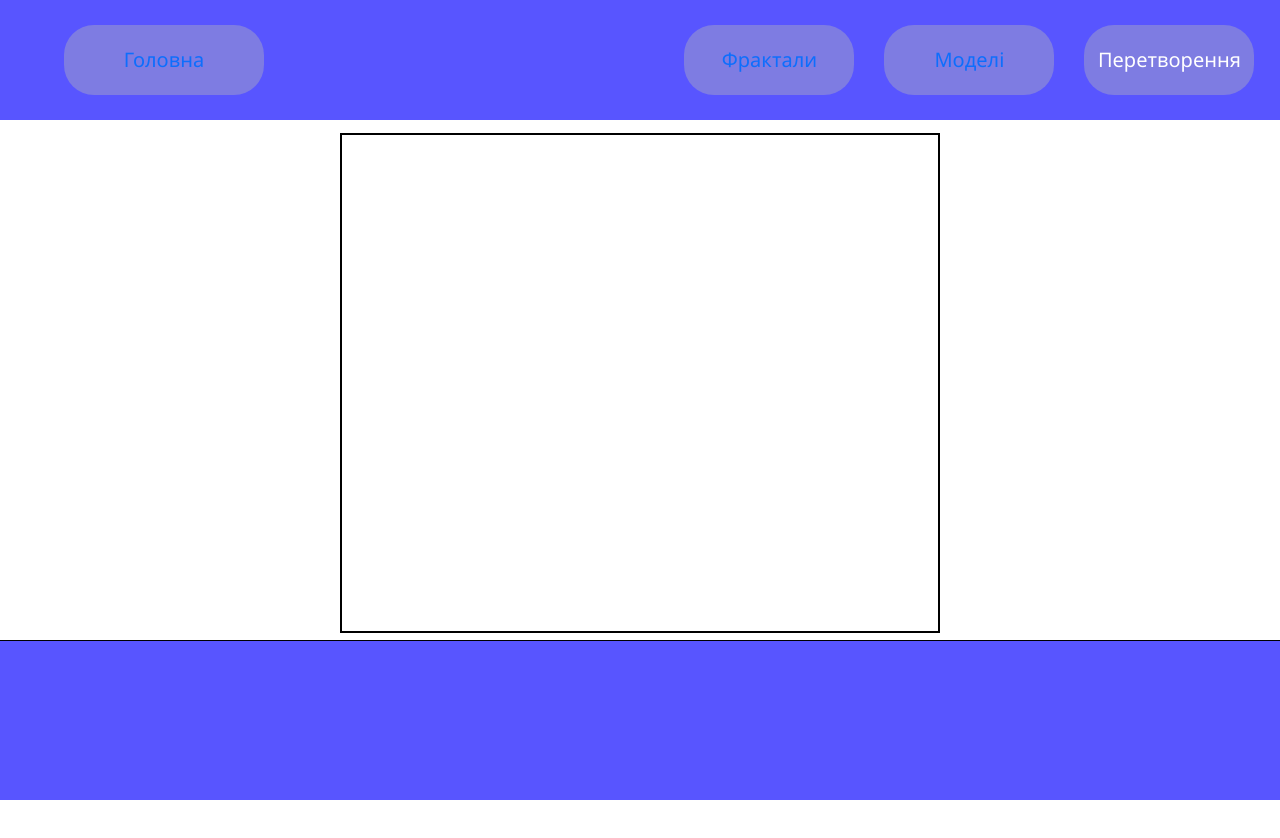
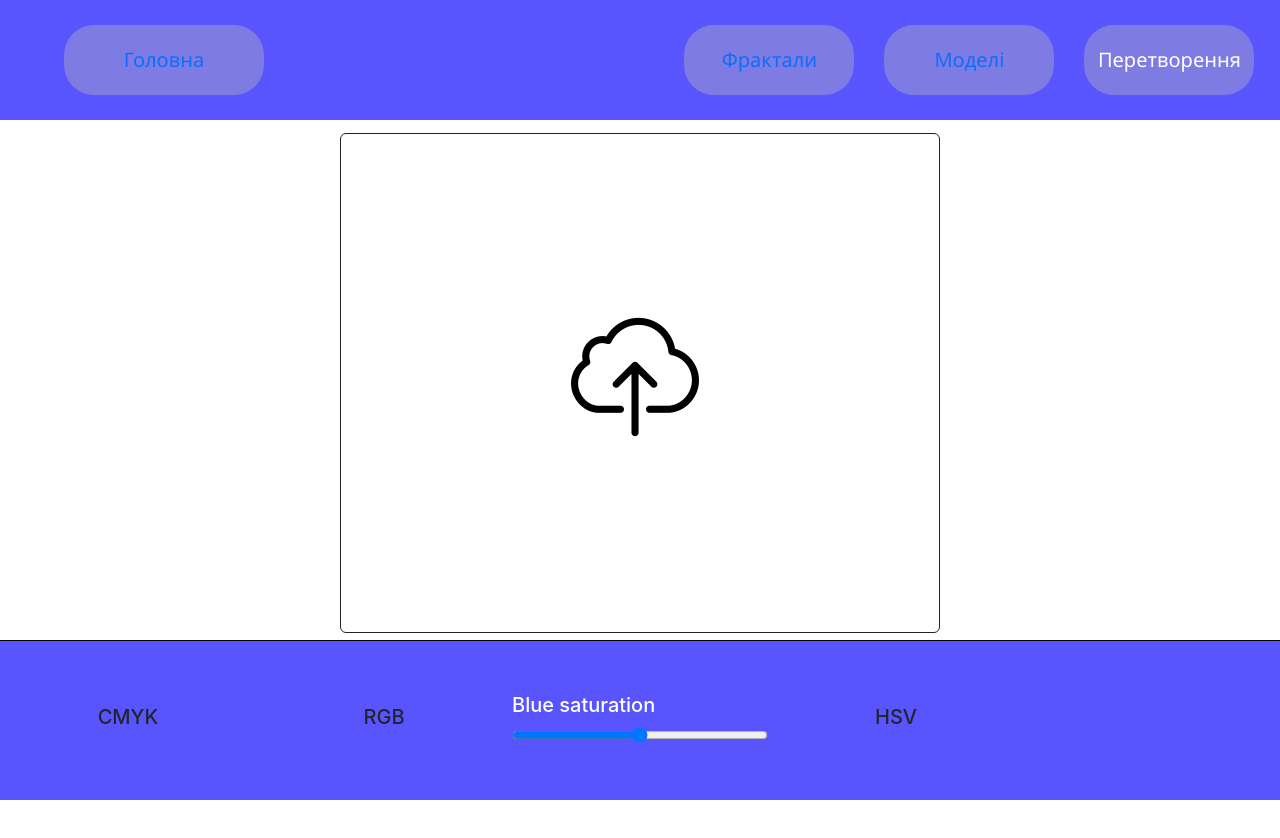
Before and after one commit to fesmjke/computer-graphics, a React (Create React App) app: page /colors in a window 1280 px wide. Shown: the top 838 px of the page. Before the commit the page ends 800 px from the top, so only its background shows below. Built offline with nearby package versions, Linux system fonts and the light colour scheme.

Commit message:
finished color models page

```diff
--- a/src/components/color-models/color-page.jsx
+++ b/src/components/color-models/color-page.jsx
@@ -1,6 +1,8 @@
-import {useEffect, useState, useRef} from "react";
+import React,{useEffect, useState, useRef} from "react";
 import FooterPanel from "../footer-panel/footer-panel";
-import {hsv2rgb, rgb2cmyk, rgb2hsv} from "../../utils/colors";
+import {hsv2rgb, rgb2cmyk, rgb2hsv, toDegree} from "../../utils/colors";
+import Upload from "../../static/images/upload.png";
+import Download from "../../static/images/download.png";
 import "./styles.css";
 
 // СMYK і HSV
@@ -13,17 +15,19 @@ const ColorPage = () => {
     const canvasCtxRef = useRef(null);
     const [width, setWidth] = useState(WIDHT);
     const [height, setHeight] = useState(HEIGHT);
-    const [selectedImage, setSelectedImage] = useState(null);
+    const [loaded, setLoaded] = useState(false);
     const [imageSrc,setImageSrc] = useState(null);
+    const [defaultDataImage, setDefaultDataImage] = useState(null);
     const [RGB,setRGB] = useState(null);
-    const [SMYK,setSMYK] = useState(null);
+    const [CMYK,setCMYK] = useState(null);
     const [HSV,setHSV] = useState(null);
+    const [saturation, setSaturation] = useState(5);
 
     useEffect(() => {
         if (canvasRef.current) {
           canvasCtxRef.current = canvasRef.current.getContext("2d");
         }
-    },[selectedImage]);
+    });
 
     const getClickPosition = (event) => {
         const rect = canvasRef.current.getBoundingClientRect();
@@ -43,39 +47,70 @@ const ColorPage = () => {
 
         const RGB = {R : data.data[0], G: data.data[1], B: data.data[2]};
 
-        const SMYK = rgb2cmyk(RGB);
+        const CMYK = rgb2cmyk(RGB);
         const HSV = rgb2hsv(RGB);
 
         console.log(RGB);
-        console.log(SMYK);
-        console.log(HSV);
+        console.log(CMYK);
+        console.log({H: toDegree(HSV.H), S: HSV.S, V: HSV.V});
 
         setRGB(RGB);
+        setCMYK(CMYK);
+        setHSV({H: toDegree(HSV.H), S: HSV.S, V: HSV.V});
     }
 
-    const handleSaturationClick = (event) => {
-        const data = canvasCtxRef.current.getImageData(0,0,width,height).data;
+    const handleSaturationChange = (event) => {
+        if(saturation === 1) {
+            setSaturation(saturation)
+        }
+        setSaturation(event.target.value)
+    }
 
-        console.log(data);
+    useEffect(() => {
+        if(!defaultDataImage) {
+            return;
+        }
+
+        const nImageData = canvasCtxRef.current.createImageData(defaultDataImage);
+
+        nImageData.data.set(defaultDataImage.data);
+
+        const {data} = nImageData;
 
         for(let i = 0; i < data.length; i += 4){
             const RGB = {R : data[i], G: data[i+1], B: data[i+2]};
+
             const hsv = rgb2hsv(RGB);
 
-            hsv.S = 0.5;
+            if(RGB.R === RGB.G && RGB.G === RGB.B) {
+                continue;
+            }
 
-            const nRGB = hsv2rgb(hsv);
+            if((toDegree(hsv.H) >= 220 && toDegree(hsv.H) <= 240)) {
+                hsv.S = saturation / 10;
 
-            data[i] = nRGB.R;
-            data[i+1] = nRGB.G;
-            data[i+2] = nRGB.B;
+                const nRGB = hsv2rgb(hsv);
+
+                data[i] = nRGB.R;
+                data[i+1] = nRGB.G;
+                data[i+2] = nRGB.B;
+            }
         }
 
-        const n = new ImageData(data, width, height);
+        canvasCtxRef.current.putImageData(nImageData,0,0);
+    },[saturation])
 
-        console.log(n);
+    const handleReset = () => {
+        setDefaultDataImage(defaultDataImage);
+        setSaturation(10);
+    }
 
-        canvasCtxRef.current.putImageData(n,width, height);
+    const handleDownload = () => {
+        const url = canvasRef.current.toDataURL("image/png");
+        const link = document.createElement('a');
+        link.download = 'filename.png';
+        link.href = url;
+        link.click();
     }
 
     const handleInputChange = (event) => {
@@ -84,42 +119,63 @@ const ColorPage = () => {
           const src_image = new Image();
 
           src_image.onload = () => {
+
+            console.log(canvasRef.current)
             if (canvasRef.current) {
               canvasCtxRef.current.drawImage(src_image, 0, 0, WIDHT, HEIGHT);
               let imageData = canvasRef.current.toDataURL("image/jpg");
+              setDefaultDataImage(canvasCtxRef.current.getImageData(0,0,width,height));
+              setLoaded(true);
               setImageSrc(imageData);
             }
           };
           src_image.src = event.target.result;
         };
         reader.readAsDataURL(event.target.files[0]);
-      };
+    };
+
+    const dis = loaded ? "visible" : "hidden"
 
     return(
         <div className="color-page">
-        {(
-            <div className="wrapper">
-                <canvas ref={canvasRef} width={width} height={height} onClick={handleClick}></canvas>
+            <div className="wrapper border border-dark rounded">
+                {!loaded && <div className="image-upload"><label htmlFor="file-input"><img src={Upload}></img></label><input id="file-input" type="file" onChange={handleInputChange}/></div>}
+                <canvas ref={canvasRef} width={width} height={height} onClick={handleClick} style={{visibility : dis}}>
+                </canvas>
+                {loaded && <button className="download-image btn" onClick={handleDownload}><img src={Download}></img></button>}
             </div>
-        )}
-      <br />
-
-      <br />
-      {selectedImage && <button onClick={()=>setSelectedImage(null)}>Remove</button>}
-      <input
-        type="file"
-        name="myImage"
-        onChange={handleInputChange}
-      />
-      {RGB && <div>
-            <span>R: {RGB.R} </span><span>G: {RGB.G} </span><span>B: {RGB.B} </span>
-        </div>}
-
-      <button onClick={handleSaturationClick}>
-
-      </button>
+        {/* <button onClick={handleReset}>Reset</button> */}
       <FooterPanel>
-
+        <React.Fragment>
+            <div className="color-schema">
+                <h5>CMYK</h5>
+                <div className="cmyk">
+                    {CMYK && Object.keys(CMYK).map((key) => {
+                        return <p>{key} : {CMYK[key].toFixed(2)} </p>
+                    })}
+                </div>
+            </div>
+            <div className="color-schema">
+                <h5>RGB</h5>
+                <div className="rgb">
+                    {RGB && Object.keys(RGB).map((key) => {
+                        return <p>{key} : {RGB[key]}</p>
+                    })}
+                </div>
+            </div>
+            <div className="range">
+                <h5>Blue saturation</h5>
+                <input type="range" min={0} max={10} value={saturation} step={1} onChange={handleSaturationChange}/>
+            </div>
+            <div className="color-schema">
+                <h5>HSV</h5>
+                <div className="hsv">
+                    {HSV && Object.keys(HSV).map((key) => {
+                        return <p>{key} : {HSV[key].toFixed(2)}</p>
+                    })}
+                </div>
+            </div>
+        </React.Fragment>
       </FooterPanel>
     </div>
     )
--- a/src/components/color-models/styles.css
+++ b/src/components/color-models/styles.css
@@ -9,7 +9,6 @@
 }
 
 .wrapper {
-    border: 1px solid black;
     margin-top: 1%;
     width: 600px;
     height: 500px;
@@ -20,5 +19,72 @@
     margin-top: 0;
     width: 100%;
     height: 100%;
-    border: 1px solid black;
 }
+
+.cmyk {
+    display: grid;
+    grid-column-gap: 10px;
+    grid-row-gap: 1em;
+    color: white;
+    grid-template-columns: repeat(4, 1fr);
+}
+
+.rgb {
+    display: grid;
+    grid-row-gap: 1em;
+    color: white;
+    grid-template-columns: repeat(3, 1fr);
+}
+
+.rgb > p {
+    padding-right: 1em;
+}
+
+.hsv {
+    display: grid;
+    grid-row-gap: 1em;
+    color: white;
+    grid-template-columns: repeat(3, 1fr);
+}
+
+.hsv > p {
+    padding-right: 1em;
+}
+
+.range {
+    width: 100%;
+}
+
+.range > h5 {
+    color :white;
+}
+
+.range > input {
+    width: 100%;
+}
+
+.wrapper > .image-upload {
+    position: relative;
+}
+
+.image-upload > label > img {
+    position: relative;
+    width: 25%;
+    height: 25%;
+    left: 45%;
+    margin-top: 35%;
+}
+
+.image-upload > input {
+    visibility: hidden;
+}
+
+.download-image {
+    height: 10%;
+    width: 20%;
+    border-color: black;
+}
+
+.download-image > img {
+    width: 30%;
+}
--- a/src/components/fractals/styles.css
+++ b/src/components/fractals/styles.css
@@ -15,7 +15,7 @@
 
 .sm-grid {
     display: grid;
-    grid-template-columns: repeat(3, 2fr)
+    grid-template-columns: repeat(1, 2fr)
 }
 
 .cbtn {
--- a/src/utils/colors.js
+++ b/src/utils/colors.js
@@ -1,3 +1,7 @@
+const toDegree = (rad) => {
+  return Math.round(rad * 360);
+}
+
 function rgb2cmyk(rgb) {
     const { R, G, B } = rgb;
 
@@ -80,5 +84,6 @@ function hsv2rgb(HSV) {
 export {
     rgb2cmyk,
     rgb2hsv,
-    hsv2rgb
+    hsv2rgb,
+    toDegree
 }
```
Also changed, not shown: src/static/images/download.png (added), src/static/images/upload.png (added).
